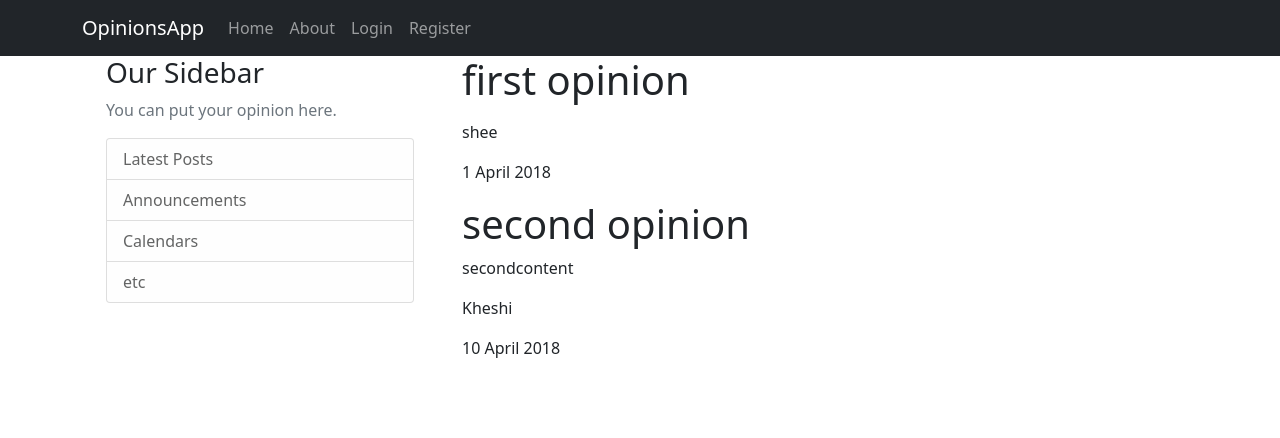
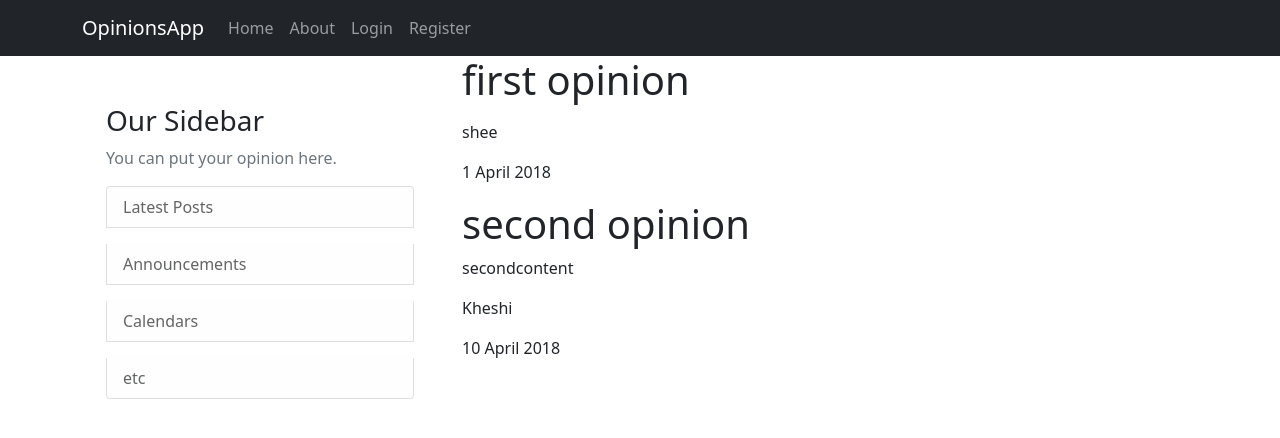
Before and after one commit to Moni-que/OpinionsApp, a Flask app: page / in a window 1280 px wide. Shown: the top 438 px of the page. Run offline with Flask 2, Linux system fonts and the light colour scheme.

Commit message:
style the lists

```diff
--- a/templates/main.html
+++ b/templates/main.html
@@ -1,16 +1,15 @@
-<main role="main" class="container">
+<main role="main" class="container mt-5">
     <div class="row">
         {% block content %}{% endblock %}
         <div class="content-section">
           <h3>Our Sidebar</h3>
-          <p class='text-muted'>You can put your opinion here.
+          <p class='text-muted'>You can put your opinion here.</p>
             <ul class="list-group">
               <li class="list-group-item list-group-item-light">Latest Posts</li>
-              <li class="list-group-item list-group-item-light">Announcements</li>
-              <li class="list-group-item list-group-item-light">Calendars</li>
-              <li class="list-group-item list-group-item-light">etc</li>
+              <li class="list-group-item mt-3 list-group-item-light">Announcements</li>
+              <li class="list-group-item mt-3 list-group-item-light">Calendars</li>
+              <li class="list-group-item mt-3 list-group-item-light">etc</li>
             </ul>
-          </p>
         </div>
     </div>
   </main>
```
